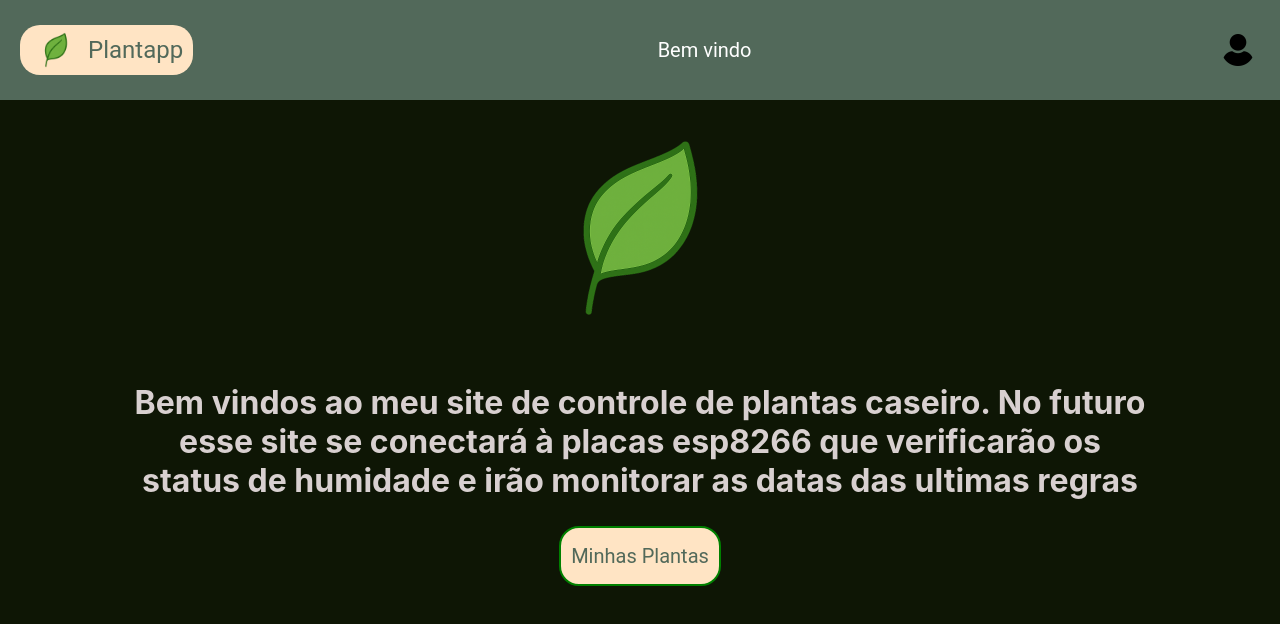
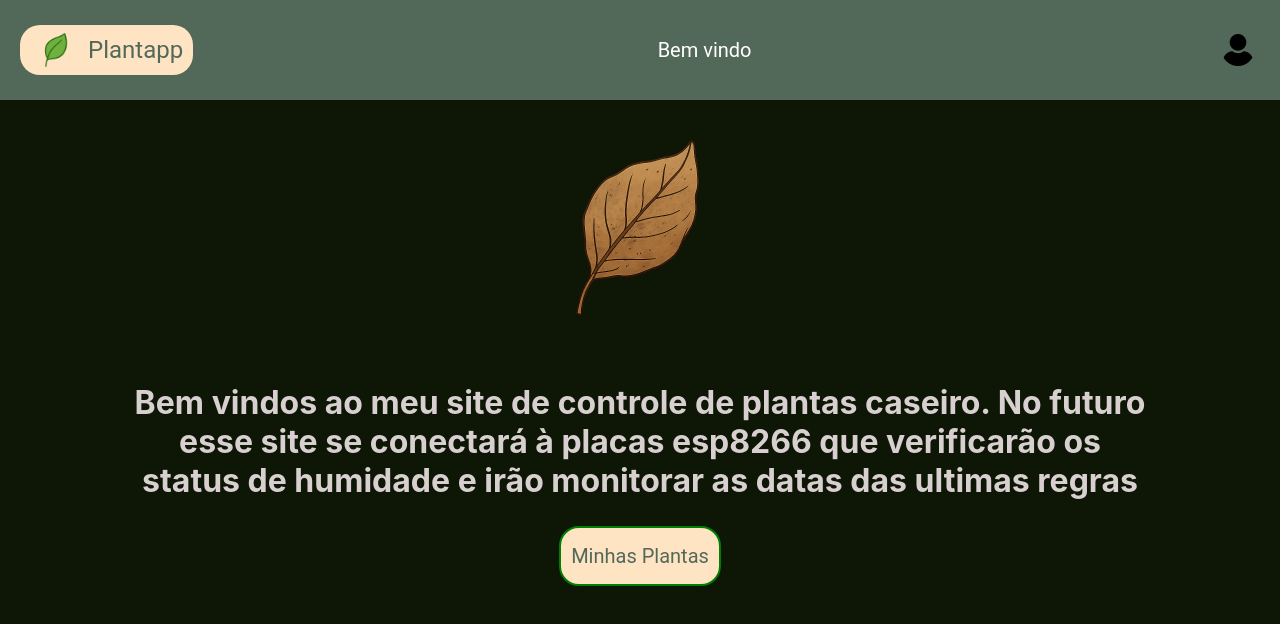
Before and after one commit to PedroSantosAzevedo/puc-adv-web-project, a React (Vite) app: page / in a window 1280 px wide. Shown: the top 624 px of the page. Built offline with nearby package versions, Linux system fonts and the light colour scheme.

Commit message:
ajusta intervalo de tempo da imagem da home

```diff
--- a/src/pages/plantHome/plantHome.tsx
+++ b/src/pages/plantHome/plantHome.tsx
@@ -20,9 +20,9 @@ export default function PlantHome() {
       setTimeout(() => {
         setCurrentImage(prev => (prev + 1) % images.length);
         setFade(true);
-      }, 700);
+      }, 300);
 
-    }, 2000);
+    }, 3600);
 
     return () => clearInterval(interval);
   }, [images.length]);
```
